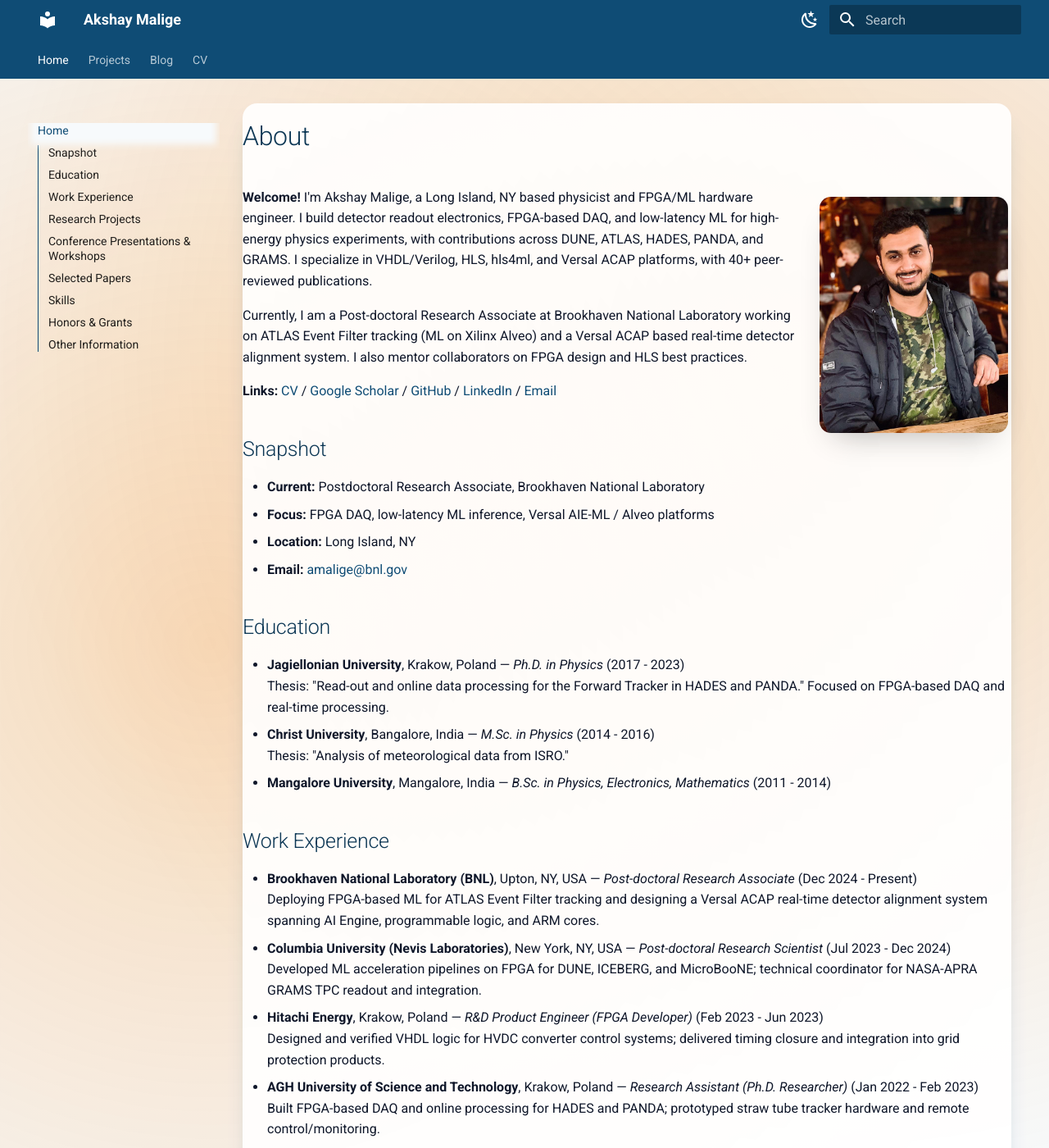
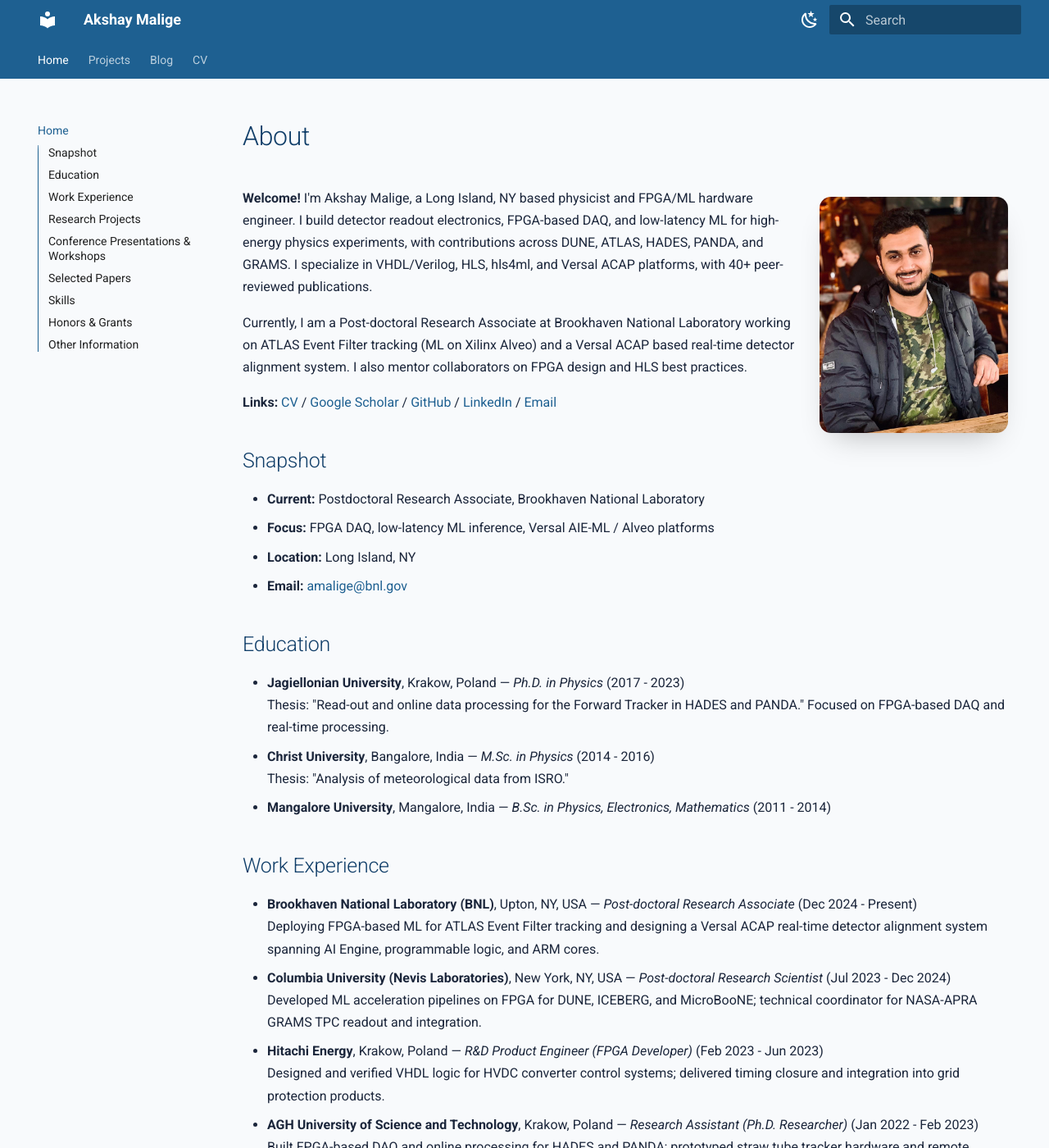
Before and after one commit to AkshayMalige/akshaymalige.github.io, an MkDocs documentation site: the page built from docs/index.md, in a window 1280 px wide and 1400 px high. Shown: the whole window at 82% size. Built offline with MkDocs 1.6.1 and Material for MkDocs 9.7.7, drawn with Linux system fonts in a browser that asks for light colours.

Commit message:
text color change

```diff
--- a/docs/stylesheets/extra.css
+++ b/docs/stylesheets/extra.css
@@ -4,65 +4,78 @@
 
 /* Custom palettes for light (sunrise) and dark (midnight) modes */
 [data-md-color-scheme="sunrise"] {
-    --md-primary-fg-color: #0f4c75;
-    --md-primary-fg-color--light: #3a7ba5;
-    --md-primary-fg-color--dark: #0b3654;
-    --md-accent-fg-color: #f77f00;
-    --md-accent-fg-color--transparent: rgba(247, 127, 0, 0.25);
-    --md-default-bg-color: #f7fafc;
-    --md-default-fg-color: #0f172a;
-    --md-code-bg-color: #edf2f7;
-    --md-code-fg-color: #102a43;
-    --md-typeset-a-color: #0f4c75;
-    --md-shadow-z1: 0 12px 30px -18px rgba(15, 76, 117, 0.45);
-    --md-shadow-z2: 0 22px 46px -24px rgba(15, 76, 117, 0.38);
+    --md-primary-fg-color: #1e6091;
+    --md-primary-fg-color--light: #3a80b6;
+    --md-primary-fg-color--dark: #0f3d68;
+    --md-accent-fg-color: #f08c42;
+    --md-accent-fg-color--transparent: rgba(240, 140, 66, 0.22);
+    --md-default-bg-color: #f8fafc;
+    --md-default-fg-color: #1b263b;
+    --md-default-fg-color--light: #324a6b;
+    --md-code-bg-color: #eef2f8;
+    --md-code-fg-color: #15233c;
+    --md-typeset-a-color: #1e6091;
+    --md-shadow-z1: 0 12px 30px -18px rgba(30, 96, 145, 0.35);
+    --md-shadow-z2: 0 22px 46px -24px rgba(30, 96, 145, 0.3);
 }
 
 [data-md-color-scheme="midnight"] {
-    --md-primary-fg-color: #5bc0be;
-    --md-primary-fg-color--light: #80d6d4;
-    --md-primary-fg-color--dark: #389390;
-    --md-accent-fg-color: #f4a261;
-    --md-accent-fg-color--transparent: rgba(244, 162, 97, 0.28);
-    --md-default-bg-color: #0b1220;
-    --md-default-fg-color: #e6edf5;
-    --md-code-bg-color: #0f1b2f;
-    --md-code-fg-color: #e6edf5;
-    --md-typeset-a-color: #8fe0de;
-    --md-shadow-z1: 0 14px 32px -20px rgba(0, 0, 0, 0.75);
-    --md-shadow-z2: 0 26px 58px -28px rgba(0, 0, 0, 0.7);
+    --md-primary-fg-color: #86c5ff;
+    --md-primary-fg-color--light: #add7ff;
+    --md-primary-fg-color--dark: #5b9ad4;
+    --md-accent-fg-color: #f2b880;
+    --md-accent-fg-color--transparent: rgba(242, 184, 128, 0.22);
+    --md-default-bg-color: #0b1324;
+    --md-default-fg-color: #e6edf7;
+    --md-default-fg-color--light: #c0c8d8;
+    --md-code-bg-color: #0f1d33;
+    --md-code-fg-color: #e9effa;
+    --md-typeset-a-color: #a7d8ff;
+    --md-shadow-z1: 0 14px 32px -20px rgba(0, 0, 0, 0.7);
+    --md-shadow-z2: 0 26px 58px -28px rgba(0, 0, 0, 0.64);
 }
 
-[data-md-color-scheme] .md-main {
-    background: radial-gradient(circle at 20% 20%, var(--md-accent-fg-color--transparent), transparent 36%),
-                radial-gradient(circle at 80% 10%, var(--md-accent-fg-color--transparent), transparent 32%);
+[data-md-color-scheme] .md-typeset {
+    color: var(--md-default-fg-color);
+    line-height: 1.7;
+}
+
+[data-md-color-scheme] .md-typeset p,
+[data-md-color-scheme] .md-typeset li {
+    color: var(--md-default-fg-color);
 }
 
 /* Align text colors with the palettes for better contrast on both schemes */
 [data-md-color-scheme="sunrise"] .md-content__inner {
     color: var(--md-default-fg-color);
-    background: rgba(255, 255, 255, 0.9);
-    border-radius: 18px;
-    box-shadow: var(--md-shadow-z1);
+    background: none;
+    border-radius: 0;
+    box-shadow: none;
 }
 
 [data-md-color-scheme="midnight"] .md-content__inner {
     color: var(--md-default-fg-color);
-    background: rgba(13, 21, 36, 0.92);
-    border-radius: 18px;
-    box-shadow: var(--md-shadow-z1);
+    background: none;
+    border-radius: 0;
+    box-shadow: none;
 }
 
 [data-md-color-scheme="sunrise"] .md-typeset h1,
 [data-md-color-scheme="sunrise"] .md-typeset h2,
-[data-md-color-scheme="sunrise"] .md-typeset h3 {
+[data-md-color-scheme="sunrise"] .md-typeset h3,
+[data-md-color-scheme="sunrise"] .md-typeset h4,
+[data-md-color-scheme="sunrise"] .md-typeset h5,
+[data-md-color-scheme="sunrise"] .md-typeset h6 {
     color: var(--md-primary-fg-color--dark);
 }
 
 [data-md-color-scheme="midnight"] .md-typeset h1,
 [data-md-color-scheme="midnight"] .md-typeset h2,
-[data-md-color-scheme="midnight"] .md-typeset h3 {
-    color: #b6f6f5;
+[data-md-color-scheme="midnight"] .md-typeset h3,
+[data-md-color-scheme="midnight"] .md-typeset h4,
+[data-md-color-scheme="midnight"] .md-typeset h5,
+[data-md-color-scheme="midnight"] .md-typeset h6 {
+    color: #d6e9ff;
 }
 
 [data-md-color-scheme="sunrise"] .md-typeset a {
@@ -71,8 +84,8 @@
 }
 
 [data-md-color-scheme="midnight"] .md-typeset a {
-    color: #8fe0de;
-    text-decoration-color: var(--md-accent-fg-color);
+    color: var(--md-typeset-a-color);
+    text-decoration-color: #f2c791;
 }
 
 [data-md-color-scheme] .md-typeset code,
```
